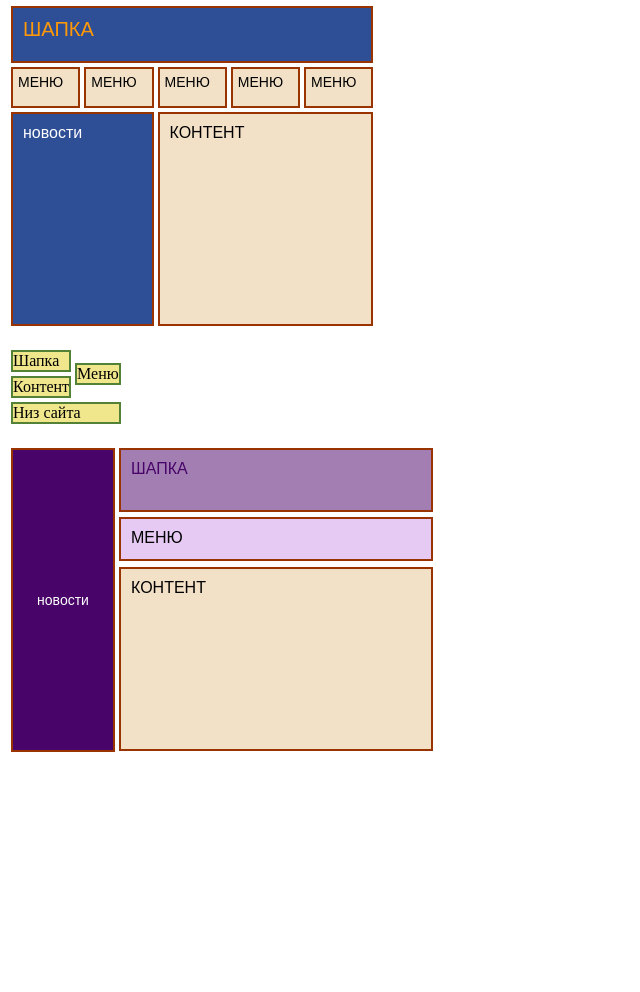
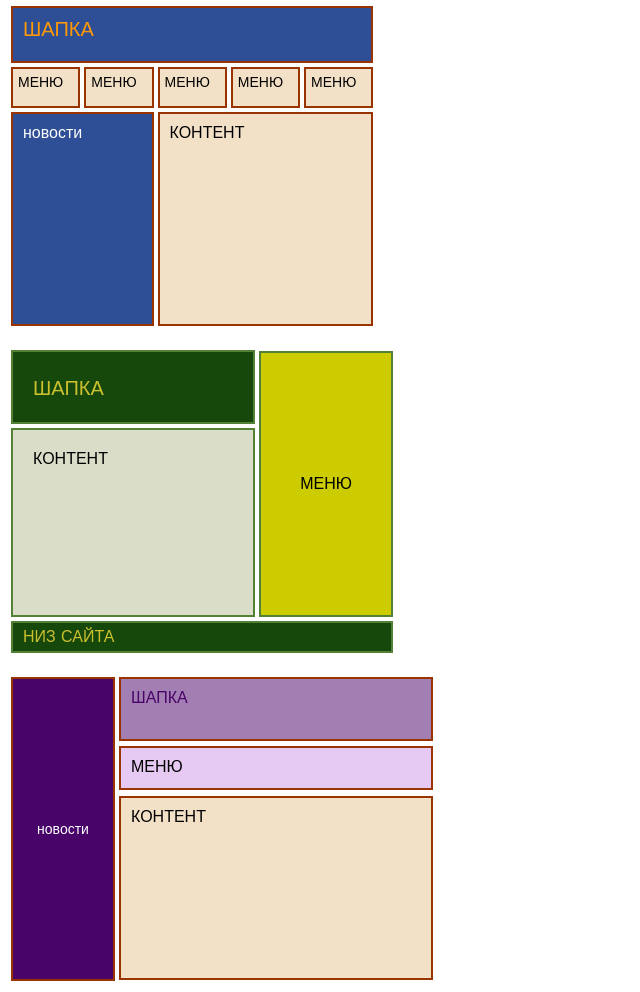
Before and after one commit to Dmitroson/ISMWeb, a plain HTML site: page Prakt01/tables.html in a window 1280 px wide. Shown: the part 1406-2398 px from the top of the page, without its empty margins (0-640 px from the left). Before the commit the page ends 2169 px from the top, so only its background shows below. Drawn offline with Linux system fonts and the light colour scheme.

Commit message:
Table6 fix

```diff
--- a/Prakt01/css/main.css
+++ b/Prakt01/css/main.css
@@ -94,6 +94,8 @@ table.fifth td {
 
 .sixth{
     border: 0px;
+    font-family: "Comic Sans MS", sans-serif;
+    text-transform: uppercase;
 }
 
 .sixth td{
@@ -104,9 +106,42 @@ table.fifth td {
     border: 2px solid #538135;
 }
 
+.sixth div.header{
+    background-color: #16470B;
+    color: #CCC02F;
+    font-size: 20px;
+    height: 30px;
+    width: 200px;
+    padding: 25px 20px 15px 20px;
+}
+
+.sixth div.main{
+    background-color: #DADDC7;
+    height: 150px;
+    width: 200px;
+    padding: 20px 20px 15px 20px;
+}
+
+.sixth div.nav{
+    background-color: #cccc00;
+    color: #000;
+    width: 130px;
+    height: 262px;
+    display: flex;
+    justify-content: center;
+    align-items: center;
+}
+
+.sixth div.footer{
+    background-color: #16470B;
+    color: #CCC02F;
+    padding: 5px 10px;
+}
+
 .seventh{
     border: 0px;
 }
+
 .seventh td{
     border: 0px;
 }
--- a/Prakt01/tables.html
+++ b/Prakt01/tables.html
@@ -205,17 +205,17 @@
     <br>
     <table class="sixth">
         <tr>
-            <td><div class="header2">Шапка</div></td>
-            <td rowspan="2"><div class="nav2">Меню</div></td>
+            <td><div class="header">Шапка</div></td>
+            <td rowspan="2"><div class="nav">Меню</div></td>
         </tr>
         <tr>
             <td>
-                <div class="main2">Контент</div>
+                <div class="main">Контент</div>
             </td>
         </tr>
         <tr>
             <td colspan="2">
-                <div class="footer2">Низ сайта</div>
+                <div class="footer">Низ сайта</div>
             </td>
         </tr>
     </table>
```
